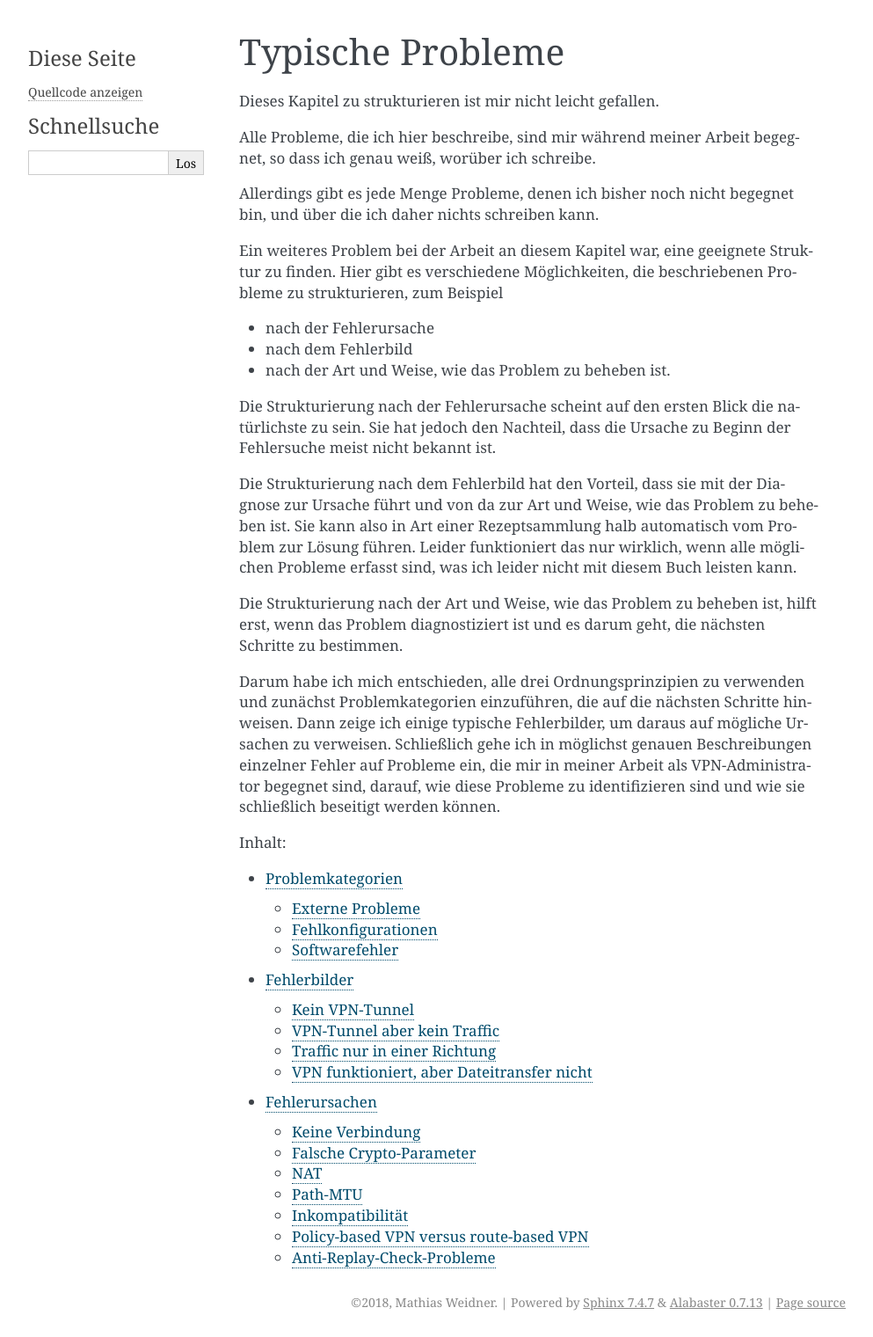
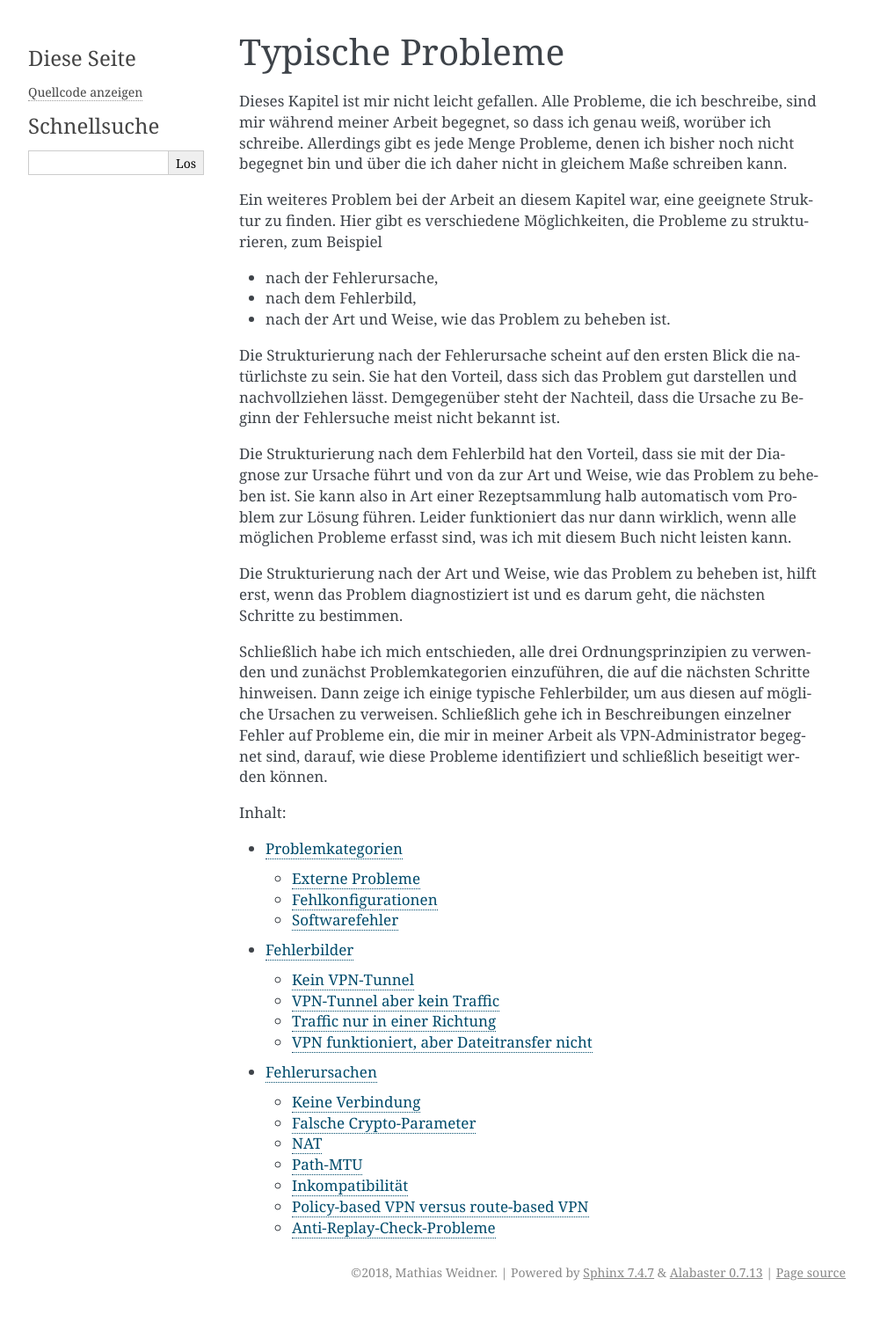
Before and after one commit to matwei-books/Fehlersuche-bei-IPsec-VPN-mit-IKEv2, a Sphinx documentation site: the page built from source/fehler/index.rst, in a window 1280 px wide. Shown: the whole page at 88% size, without its empty margins (148-1141 px from the left). Built offline with Sphinx 7.4.7, drawn with Linux system fonts in a browser that asks for light colours; after the commit the page ends 1486 px from its top, so only the background shows below that.

Commit message:
Text überarbeitet

```diff
--- a/source/fehler/index.rst
+++ b/source/fehler/index.rst
@@ -2,45 +2,51 @@
 Typische Probleme
 =================
 
-Dieses Kapitel zu strukturieren ist mir nicht leicht gefallen.
-
-Alle Probleme, die ich hier beschreibe, sind mir während meiner Arbeit
-begegnet, so dass ich genau weiß, worüber ich schreibe.
-
-Allerdings gibt es jede Menge Probleme, denen ich bisher noch nicht
-begegnet bin, und über die ich daher nichts schreiben kann.
+Dieses Kapitel ist mir nicht leicht gefallen.
+Alle Probleme, die ich beschreibe,
+sind mir während meiner Arbeit begegnet,
+so dass ich genau weiß, worüber ich schreibe.
+Allerdings gibt es jede Menge Probleme,
+denen ich bisher noch nicht begegnet bin
+und über die ich daher nicht in gleichem Maße schreiben kann.
 
 Ein weiteres Problem bei der Arbeit an diesem Kapitel war, eine
 geeignete Struktur zu finden. Hier gibt es verschiedene Möglichkeiten,
-die beschriebenen Probleme zu strukturieren, zum Beispiel
+die Probleme zu strukturieren, zum Beispiel
 
-* nach der Fehlerursache
-* nach dem Fehlerbild
+* nach der Fehlerursache,
+* nach dem Fehlerbild,
 * nach der Art und Weise, wie das Problem zu beheben ist.
 
 Die Strukturierung nach der Fehlerursache scheint auf den ersten Blick
-die natürlichste zu sein. Sie hat jedoch den Nachteil, dass die Ursache
-zu Beginn der Fehlersuche meist nicht bekannt ist.
+die natürlichste zu sein.
+Sie hat den Vorteil,
+dass sich das Problem gut darstellen und nachvollziehen lässt.
+Demgegenüber steht der Nachteil,
+dass die Ursache zu Beginn der Fehlersuche meist nicht bekannt ist.
 
 Die Strukturierung nach dem Fehlerbild hat den Vorteil, dass sie mit der
 Diagnose zur Ursache führt und von da zur Art und Weise, wie das Problem
 zu beheben ist. Sie kann also in Art einer Rezeptsammlung halb
-automatisch vom Problem zur Lösung führen. Leider funktioniert das nur
-wirklich, wenn alle möglichen Probleme erfasst sind, was ich leider
-nicht mit diesem Buch leisten kann.
+automatisch vom Problem zur Lösung führen.
+Leider funktioniert das nur dann wirklich,
+wenn alle möglichen Probleme erfasst sind,
+was ich mit diesem Buch nicht leisten kann.
 
 Die Strukturierung nach der Art und Weise, wie das Problem zu beheben
 ist, hilft erst, wenn das Problem diagnostiziert ist und es darum geht,
 die nächsten Schritte zu bestimmen.
 
-Darum habe ich mich entschieden, alle drei Ordnungsprinzipien zu
-verwenden und zunächst Problemkategorien einzuführen, die auf die
-nächsten Schritte hinweisen. Dann zeige ich einige typische
-Fehlerbilder, um daraus auf mögliche Ursachen zu verweisen. Schließlich
-gehe ich in möglichst genauen Beschreibungen einzelner Fehler auf
-Probleme ein, die mir in meiner Arbeit als VPN-Administrator begegnet
-sind, darauf, wie diese Probleme zu identifizieren sind und wie sie
-schließlich beseitigt werden können.
+Schließlich habe ich mich entschieden,
+alle drei Ordnungsprinzipien zu verwenden
+und zunächst Problemkategorien einzuführen,
+die auf die nächsten Schritte hinweisen.
+Dann zeige ich einige typische Fehlerbilder,
+um aus diesen auf mögliche Ursachen zu verweisen.
+Schließlich gehe ich in Beschreibungen einzelner Fehler auf Probleme ein,
+die mir in meiner Arbeit als VPN-Administrator begegnet sind,
+darauf,
+wie diese Probleme identifiziert und schließlich beseitigt werden können.
 
 .. toctree::
    :maxdepth: 2
```
